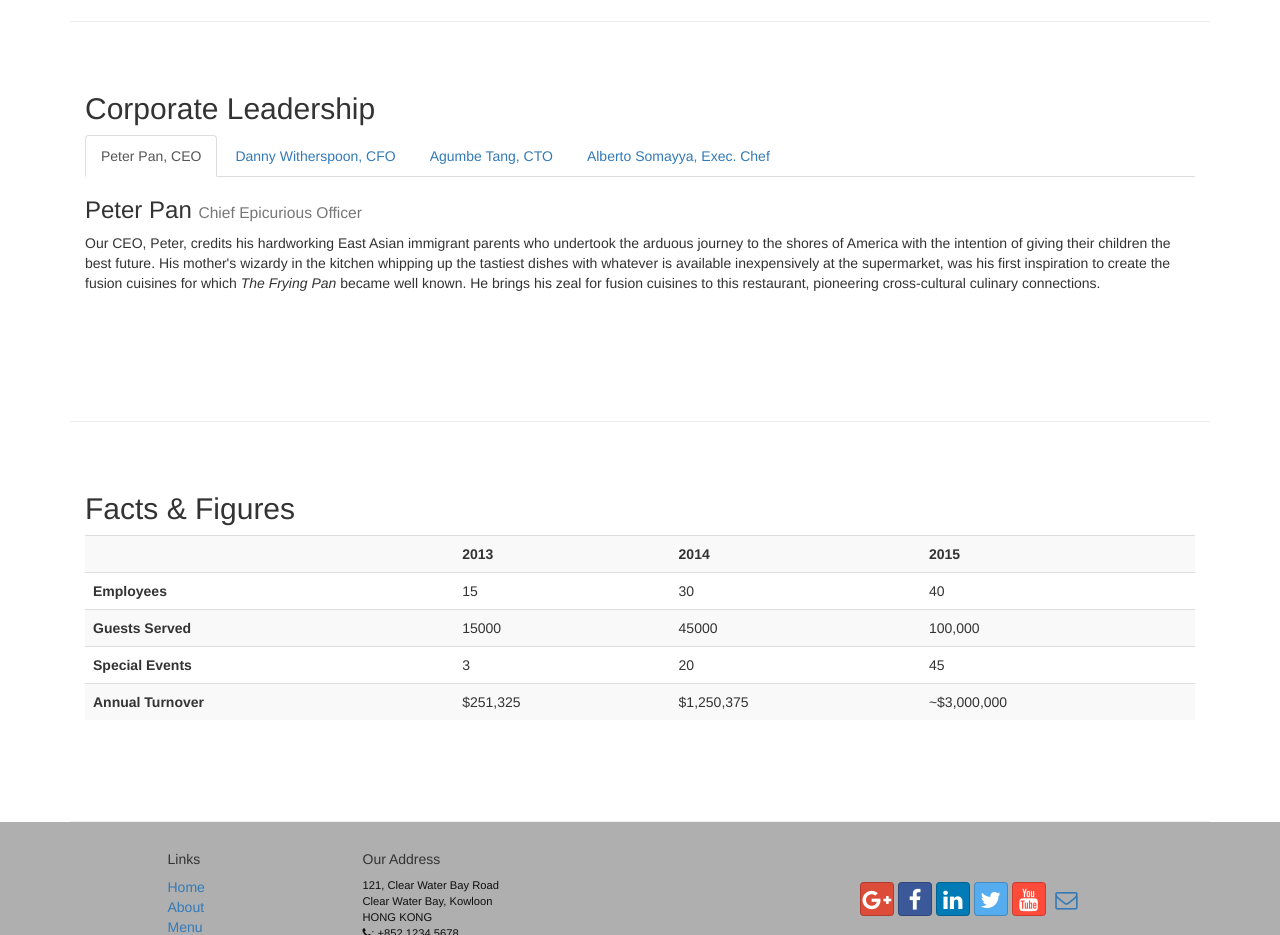
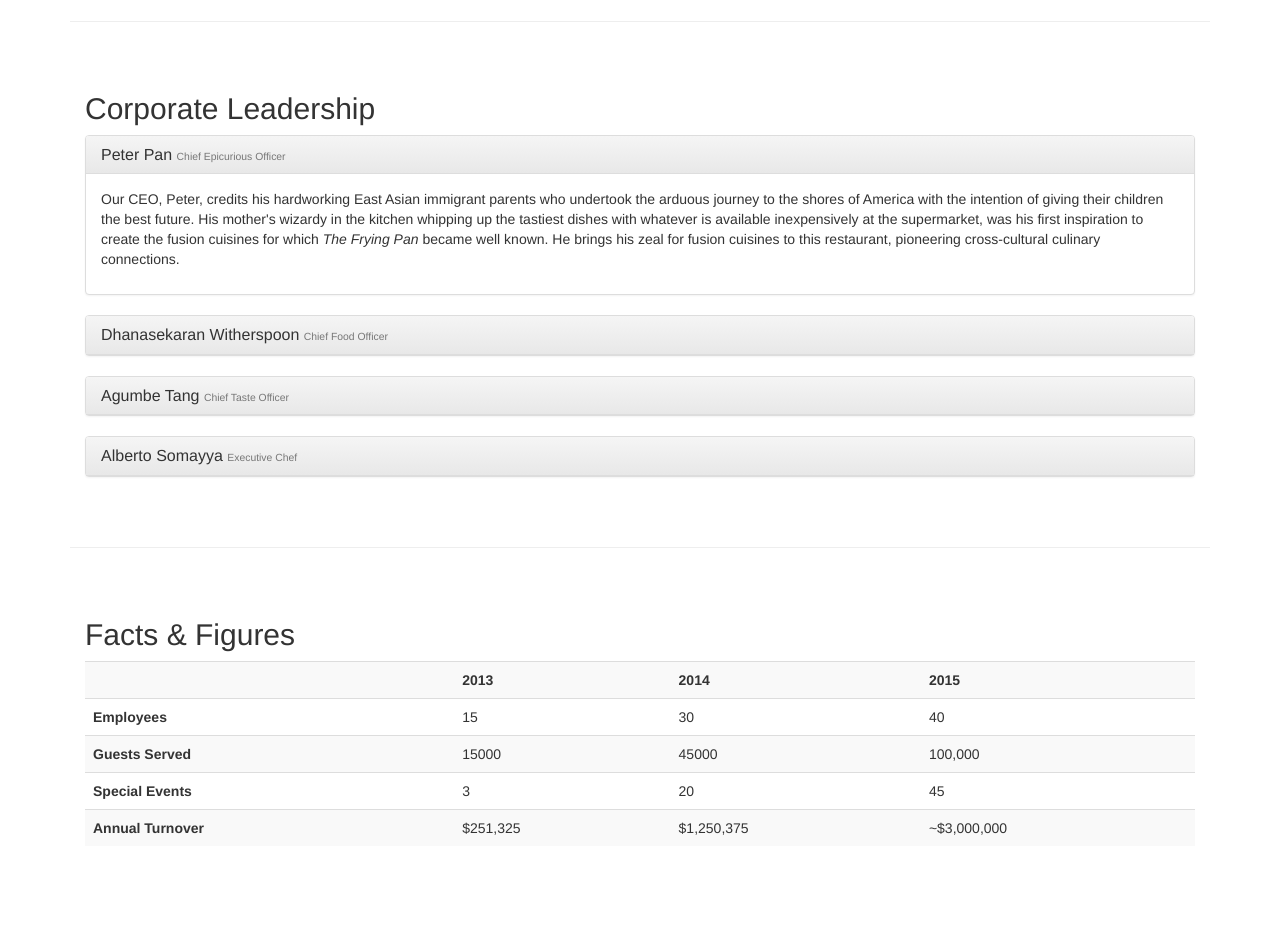
Before and after one commit to villalobos23/FSWDCourse1, a plain HTML site: page Course 2/conFusion/aboutus.html in a window 1280 px wide. Shown: the part 1040-1975 px from the top of the page. Drawn offline with nearby package versions, Linux system fonts and the light colour scheme.

Commit message:
accordion content

```diff
--- a/Course 2/conFusion/aboutus.html
+++ b/Course 2/conFusion/aboutus.html
@@ -141,7 +141,7 @@
         <div class="row row-content">
             <div class="col-xs-12">
                 <h2>Corporate Leadership</h2>
-                <ul class="nav nav-tabs" role="tablist">
+                <!-- <ul class="nav nav-tabs" role="tablist">
                     <li role="presentation" class="active">
                     <a href="#peter" aria-controls="peter"
                      role="tab" data-toggle="tab">Peter Pan, CEO</a></li>
@@ -154,23 +154,72 @@
                     <li role="presentation"><a href="#alberto"
                      aria-controls="alberto" role="tab"
                      data-toggle="tab">Alberto Somayya, Exec. Chef</a></li>
-                </ul>
+                </ul> -->
                 <div class="tab-content">
-                  <div role="tabpanel" class="tab-pane fade in active" id="peter">
-                    <h3>Peter Pan <small>Chief Epicurious Officer</small></h3>
+                  <div class="panel panel-default">
+                        <div class="panel-heading" role="tab" id="headingPeter">
+                            <h3 class="panel-title">
+                                <a role="button" data-toggle="collapse"
+                                     data-parent="#accordion" href="#peter"
+                                     aria-expanded="true" aria-controls="peter">
+                                    Peter Pan <small>Chief Epicurious Officer</small></a>
+                            </h3>
+                        </div>
+                        <div role="tabpanel" class="panel-collapse collapse in"
+                             id="peter"    aria-labelledby="headingPeter">
+                            <div class="panel-body">
                                 <p>Our CEO, Peter, credits his hardworking East Asian immigrant parents who undertook the arduous journey to the shores of America with the intention of giving their children the best future. His mother's wizardy in the kitchen whipping up the tastiest dishes with whatever is available inexpensively at the supermarket, was his first inspiration to create the fusion cuisines for which <em>The Frying Pan</em> became well known. He brings his zeal for fusion cuisines to this restaurant, pioneering cross-cultural culinary connections.</p>
                             </div>
-                  <div role="tabpanel" class="tab-pane" id="danny">
-                    <h3>Dhanasekaran Witherspoon <small>Chief Food Officer</small></h3>
-                    <p>Our CFO, Danny, as he is affectionately referred to by his colleagues, comes from a long established family tradition in farming and produce. His experiences growing up on a farm in the Australian outback gave him great appreciation for varieties of food sources. As he puts it in his own words, <em>Everything that runs, wins, and everything that stays, pays!</em></p>
                         </div>
-                  <div role="tabpanel" class="tab-pane" id="agumbe">
-                    <h3>Agumbe Tang <small>Chief Taste Officer</small></h3>
+                    </div>
+
+                    <div class="panel panel-default">
+                                          <div class="panel-heading" role="tab" id="headingDanny">
+                                              <h3 class="panel-title">
+                                                  <a class="collapsed" role="button" data-toggle="collapse"
+                                                       data-parent="#accordion" href="#danny"
+                                                       aria-expanded="false" aria-controls="danny">
+                                                      Dhanasekaran Witherspoon <small>Chief Food Officer</small></a>
+                                              </h3>
+                                          </div>
+                                          <div role="tabpanel" class="panel-collapse collapse"
+                                               id="danny"    aria-labelledby="headingDanny">
+                                              <div class="panel-body">
+                                                  <p> Our CFO, Danny, as he is affectionately referred to by his colleagues, comes from a long established family tradition in farming and produce. His experiences growing up on a farm in the Australian outback gave him great appreciation for varieties of food sources. As he puts it in his own words, <em>Everything that runs, wins, and everything that stays, pays!</em></p>
+                                              </div>
+                                          </div>
+                                      </div>
+                                      <div class="panel panel-default">
+                                          <div class="panel-heading" role="tab" id="headingAgumbe">
+                                              <h3 class="panel-title">
+                                                  <a class="collapsed" role="button" data-toggle="collapse"
+                                                       data-parent="#accordion" href="#agumbe"
+                                                       aria-expanded="false" aria-controls="agumbe">
+                                                      Agumbe Tang <small>Chief Taste Officer</small></a>
+                                              </h3>
+                                          </div>
+                                          <div role="tabpanel" class="panel-collapse collapse"
+                                               id="agumbe"    aria-labelledby="headingAgumbe">
+                                              <div class="panel-body">
                                                   <p>Blessed with the most discerning gustatory sense, Agumbe, our CFO, personally ensures that every dish that we serve meets his exacting tastes. Our chefs dread the tongue lashing that ensues if their dish does not meet his exacting standards. He lives by his motto, <em>You click only if you survive my lick.</em></p>
+S                                              </div>
                                           </div>
-                  <div role="tabpanel" class="tab-pane" id="alberto">
-                    <h3>Alberto Somayya <small>Executive Chef</small></h3>
+                                      </div>
+                                      <div class="panel panel-default">
+                                          <div class="panel-heading" role="tab" id="headingAlberto">
+                                              <h3 class="panel-title">
+                                                  <a class="collapsed" role="button" data-toggle="collapse"
+                                                       data-parent="#accordion" href="#alberto"
+                                                       aria-expanded="false" aria-controls="alberto">
+                                                      Alberto Somayya <small>Executive Chef</small></a>
+                                              </h3>
+                                          </div>
+                                          <div role="tabpanel" class="panel-collapse collapse"
+                                               id="alberto"    aria-labelledby="headingAlberto">
+                                              <div class="panel-body">
                                                   <p>Award winning three-star Michelin chef with wide International experience having worked closely with whos-who in the culinary world, he specializes in creating mouthwatering Indo-Italian fusion experiences. He says, <em>Put together the cuisines from the two craziest cultures, and you get a winning hit! Amma Mia!</em></p>
+                                              </div>
+                                          </div>
                                       </div>
                 </div>
             </div>
```
Lines whose indentation alone changed are shown as unchanged.
